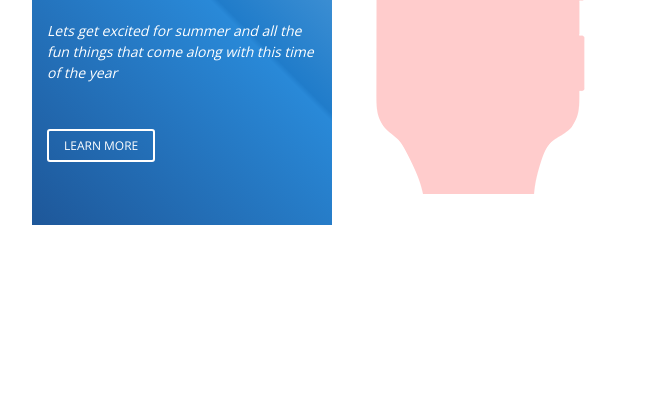
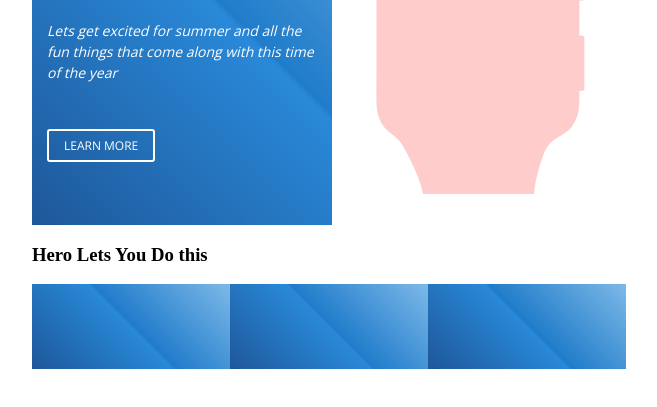
Before and after one commit to RyanPPitts/Responsive-Email-Tutorial-2020, a React app: page public/index.html in a window 1280 px wide. Shown: the part 289-696 px from the top of the page, without its empty margins (308-965 px from the left). Built offline with nearby package versions, Linux system fonts and the light colour scheme.

Commit message:
Table Content
Modifying 'table' content to enhance the look of the email html.

```diff
--- a/public/index.html
+++ b/public/index.html
@@ -24,7 +24,7 @@
             cellpadding="0"
             border="0"
           >
-            <!-- Start of HTML Main Row  -->
+            <!-- Start of HTML Header Row  -->
             <tr>
               <!-- first row on line 27 -->
               <td>
@@ -126,13 +126,115 @@
 
               </td>
             </tr>
-            <!-- End of Main Row -->
+            <!-- End of HTML Header Row -->
 
-            <!-- Start of HTML Main Row  -->
+            <!-- Start of Lets You Row  -->
             <tr>
-              <td></td>
+              <td>
+                <h3>Hero Lets You Do this</h3>
+                <table
+                  class="header-left"
+                  width="33%"
+                  align="Left"
+                  cellspacing="0"
+                  cellpadding="0"
+                  border="0"
+                  style="
+                    background: #1e5799;
+                    background: -moz-linear-gradient(
+                      45deg,
+                      #1e5799 0%,
+                      #2989d8 50%,
+                      #207cca 51%,
+                      #7db9e8 100%
+                    );
+                    background: -webkit-linear-gradient(
+                      45deg,
+                      #1e5799 0%,
+                      #2989d8 50%,
+                      #207cca 51%,
+                      #7db9e8 100%
+                    );
+                    background: linear-gradient(
+                      45deg,
+                      #1e5799 0%,
+                      #2989d8 50%,
+                      #207cca 51%,
+                      #7db9e8 100%
+                    ); padding: 15px 15px 70px 15px;"
+
+                >
+                </table>
+
+                <table
+                  class="header-left"
+                  width="33%"
+                  align="Left"
+                  cellspacing="0"
+                  cellpadding="0"
+                  border="0"
+                  style="
+                    background: #1e5799;
+                    background: -moz-linear-gradient(
+                      45deg,
+                      #1e5799 0%,
+                      #2989d8 50%,
+                      #207cca 51%,
+                      #7db9e8 100%
+                    );
+                    background: -webkit-linear-gradient(
+                      45deg,
+                      #1e5799 0%,
+                      #2989d8 50%,
+                      #207cca 51%,
+                      #7db9e8 100%
+                    );
+                    background: linear-gradient(
+                      45deg,
+                      #1e5799 0%,
+                      #2989d8 50%,
+                      #207cca 51%,
+                      #7db9e8 100%
+                    ); padding: 15px 15px 70px 15px;"
+                   >
+              </table>
+
+                <table
+                  class="header-left"
+                  width="33%"
+                  align="Left"
+                  cellspacing="0"
+                  cellpadding="0"
+                  border="0"
+                  style="
+                    background: #1e5799;
+                    background: -moz-linear-gradient(
+                      45deg,
+                      #1e5799 0%,
+                      #2989d8 50%,
+                      #207cca 51%,
+                      #7db9e8 100%
+                    );
+                    background: -webkit-linear-gradient(
+                      45deg,
+                      #1e5799 0%,
+                      #2989d8 50%,
+                      #207cca 51%,
+                      #7db9e8 100%
+                    );
+                    background: linear-gradient(
+                      45deg,
+                      #1e5799 0%,
+                      #2989d8 50%,
+                      #207cca 51%,
+                      #7db9e8 100%
+                    ); padding: 15px 15px 70px 15px;"
+                  ></table>
+
+
+              </td>
             </tr>
-            <!-- End of Main Row -->
+            <!-- End of Lets You Row -->
 
             <!-- Start of HTML Main Row  -->
             <tr>
```
